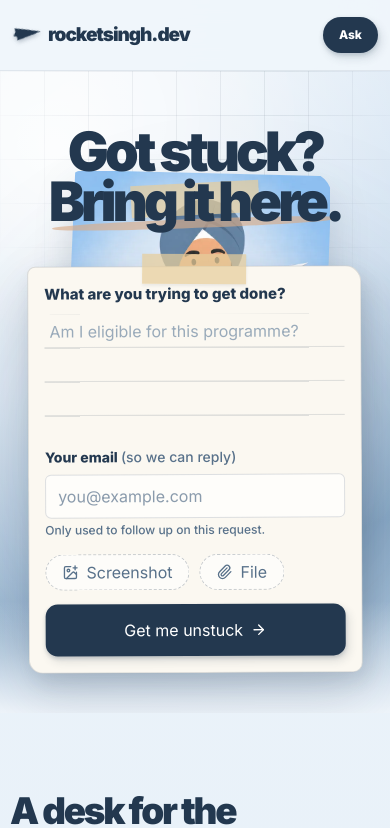
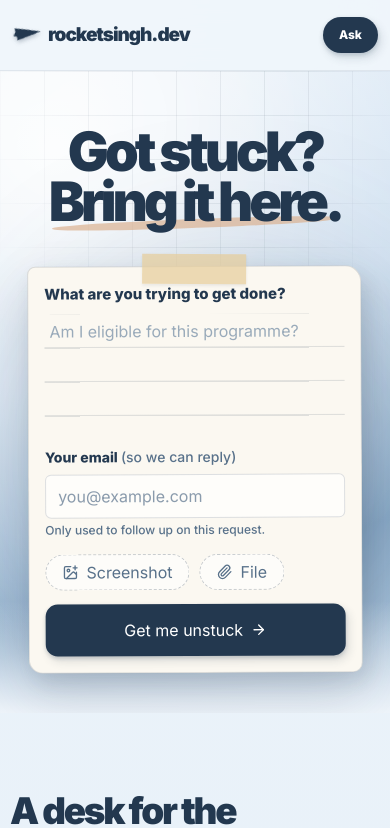
Before and after one commit to Cpreet/rocketsingh.dev, a React (Vite) app: page / in a window 390 px wide. Shown: the top 828 px of the page. Built offline with nearby package versions, Linux system fonts and the light colour scheme.

Commit message:
Hide hero avatar on smaller screens

```diff
--- a/src/App.tsx
+++ b/src/App.tsx
@@ -508,7 +508,7 @@ function App() {
 
             <IntakeDesk announce={announce} />
 
-            <figure className="absolute top-[100px] left-1/2 z-0 h-[255px] w-[270px] -translate-x-1/2 overflow-hidden drop-shadow-[0_20px_18px_rgba(35,56,79,0.18)] sm:top-[130px] sm:h-[330px] sm:w-[360px] lg:right-12 lg:bottom-[-30px] lg:left-auto lg:h-auto lg:w-[470px] lg:translate-x-0 lg:overflow-visible">
+            <figure className="hidden z-0 overflow-hidden drop-shadow-[0_20px_18px_rgba(35,56,79,0.18)] lg:absolute lg:right-12 lg:bottom-[-30px] lg:block lg:h-auto lg:w-[470px] lg:overflow-visible">
               <span
                 className="absolute top-3 left-1/2 z-10 h-8 w-32 -translate-x-1/2 -rotate-[3deg] bg-tape/70 shadow-[0_2px_3px_rgba(35,56,79,0.1)] sm:w-40 lg:-top-2"
                 aria-hidden="true"
```
